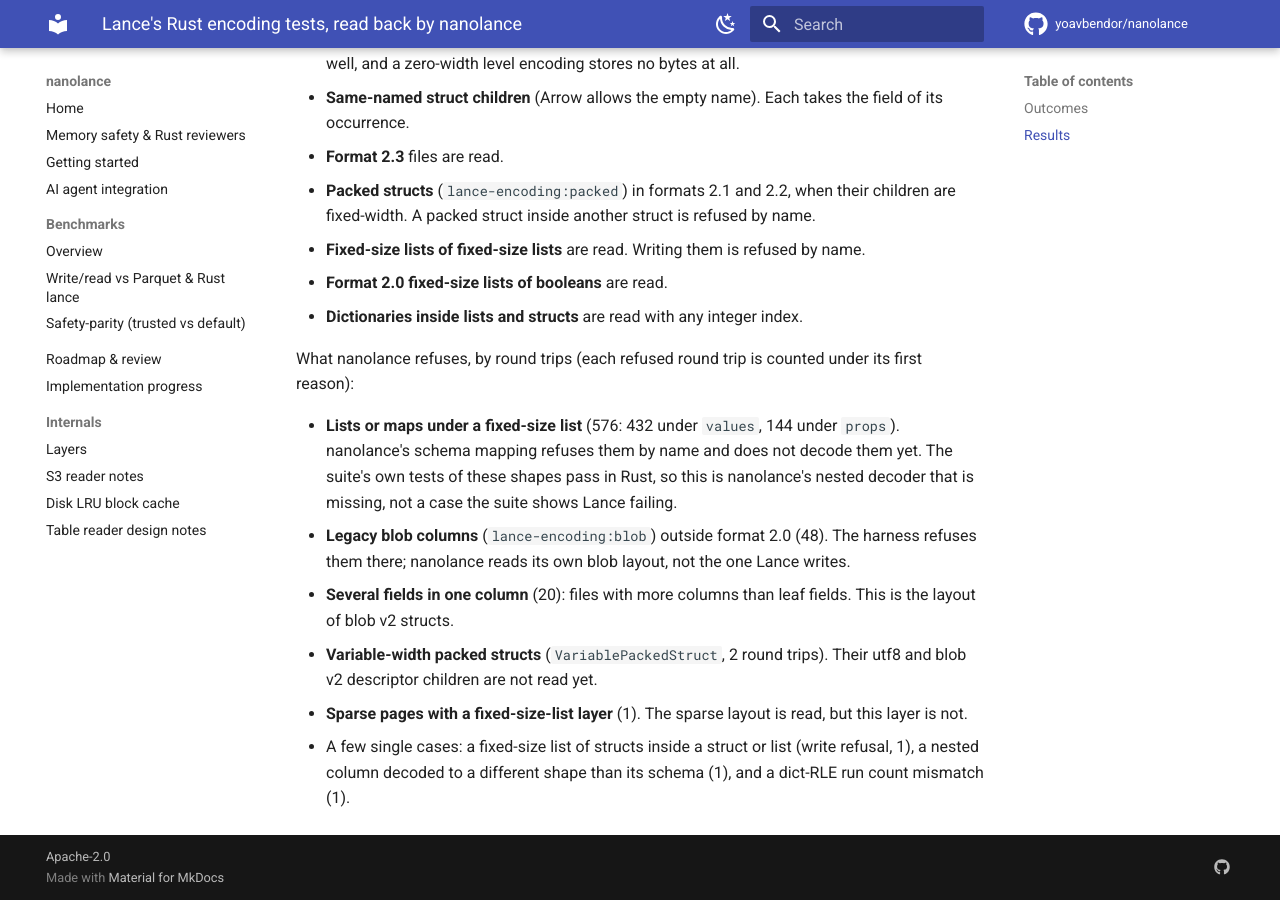
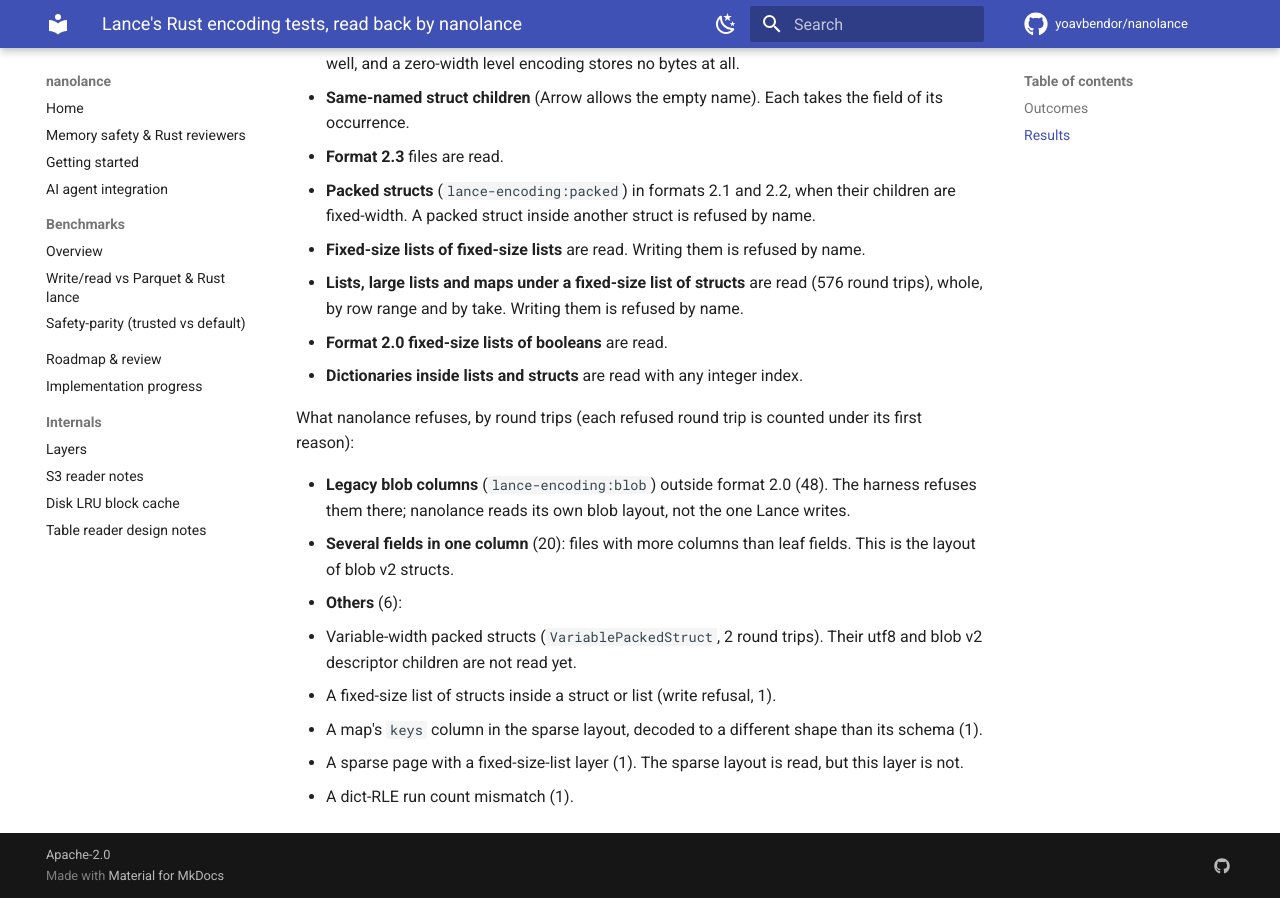
Before and after one commit to yoavbendor/nanolance, an MkDocs documentation site: the page built from docs/RUST_SUITE.md, in a window 1280 px wide and 900 px high, scrolled down 2726 px. Built offline with MkDocs 1.6.1 and Material for MkDocs 9.7.7, drawn with Linux system fonts in a browser that asks for light colours; comment, search, counter and statistics services are not loaded; some of the changed text lies outside the part shown.

Commit message:
docs: Record the full Rust suite run after lists and maps under FSL are read
The full suite run with --report now passes 1,446 tests (expected_pass.txt
has 1,446 lines), with 10,913 round trips equal, 74 refused and 0 mismatches.
Lists, large lists and maps under a fixed_size_list of structs are no longer
refused on read, so the 576 round trips that were refused are read and pass.

docs/RUST_SUITE.md: results table updated to the new run. The refusal list is
rewritten from bench/results/rust_suite.json: 48 legacy blob columns read from
format 2.0 only, 20 files with several fields in one column, and 6 others
(variable-width packed structs, a fixed-size list of structs written inside a
struct or list, a sparse map keys column, a sparse fixed-size-list layer, and a
dict-RLE run count).

README.md "Types" and AGENTS.md: a list, large list or map under a fixed_size_list
of structs is read, and refused by name at write.

Co-Authored-By: Claude Haiku 5.5 <noreply@anthropic.com>
Claude-Session: https://claude.ai/code/session_01RDWGuPehY2BXmNvLtVWw9M

```diff
--- a/docs/RUST_SUITE.md
+++ b/docs/RUST_SUITE.md
@@ -93,21 +93,21 @@ The later runs found and fixed these, each pinned by a test that does not need R
 - **Packed structs** (`lance-encoding:packed`) in formats 2.1 and 2.2, when their children are fixed-width.
   A packed struct inside another struct is refused by name.
 - **Fixed-size lists of fixed-size lists** are read. Writing them is refused by name.
+- **Lists, large lists and maps under a fixed-size list of structs** are read (576 round trips), whole,
+  by row range and by take. Writing them is refused by name.
 - **Format 2.0 fixed-size lists of booleans** are read.
 - **Dictionaries inside lists and structs** are read with any integer index.
 
 What nanolance refuses, by round trips (each refused round trip is counted under its first reason):
 
-- **Lists or maps under a fixed-size list** (576: 432 under `values`, 144 under `props`). nanolance's
-  schema mapping refuses them by name and does not decode them yet. The suite's own tests of these
-  shapes pass in Rust, so this is nanolance's nested decoder that is missing, not a case the suite
-  shows Lance failing.
 - **Legacy blob columns** (`lance-encoding:blob`) outside format 2.0 (48). The harness refuses them
   there; nanolance reads its own blob layout, not the one Lance writes.
 - **Several fields in one column** (20): files with more columns than leaf fields. This is the
   layout of blob v2 structs.
-- **Variable-width packed structs** (`VariablePackedStruct`, 2 round trips). Their utf8 and
-  blob v2 descriptor children are not read yet.
-- **Sparse pages with a fixed-size-list layer** (1). The sparse layout is read, but this layer is not.
-- A few single cases: a fixed-size list of structs inside a struct or list (write refusal, 1), a nested
-  column decoded to a different shape than its schema (1), and a dict-RLE run count mismatch (1).
+- **Others** (6):
+  - Variable-width packed structs (`VariablePackedStruct`, 2 round trips). Their utf8 and blob v2
+    descriptor children are not read yet.
+  - A fixed-size list of structs inside a struct or list (write refusal, 1).
+  - A map's `keys` column in the sparse layout, decoded to a different shape than its schema (1).
+  - A sparse page with a fixed-size-list layer (1). The sparse layout is read, but this layer is not.
+  - A dict-RLE run count mismatch (1).
```
Also changed, not shown: other parts of docs/RUST_SUITE.md (+4 -4 lines), AGENTS.md (+1 -1 lines), README.md (+1 -0 lines), 1 other file.
